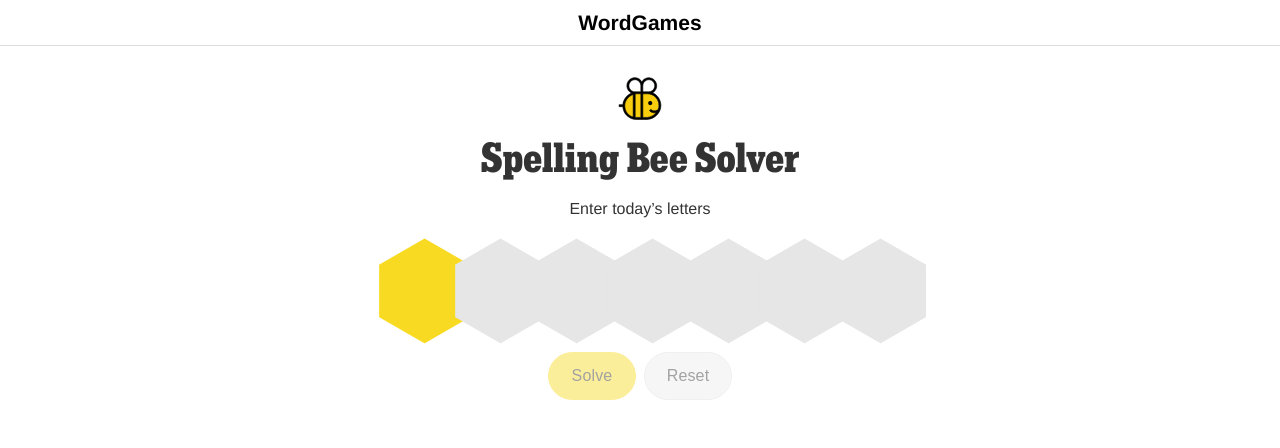
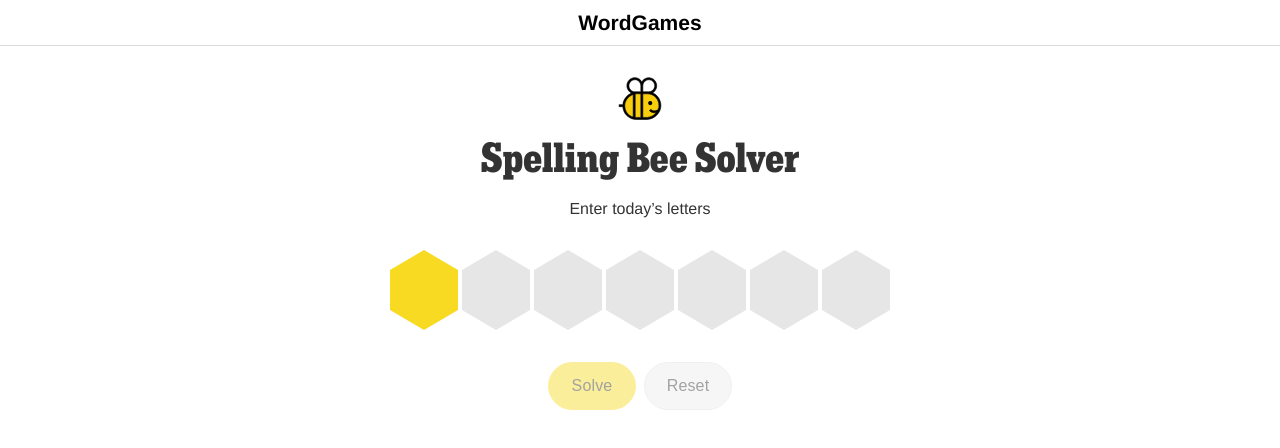
Before and after one commit to ericgio/spelling-bee, a Next.js app: page /spelling-bee in a window 1280 px wide. Shown: the top 448 px of the page. Built offline with nearby package versions, Linux system fonts and the light colour scheme; a web font is replaced by a local one.

Commit message:
Improve HexInput

```diff
--- a/src/components/HexInput.tsx
+++ b/src/components/HexInput.tsx
@@ -1,75 +1,89 @@
 import { forwardRef, HTMLProps } from 'react';
-import styled from 'styled-components';
+import styled, { css } from 'styled-components';
 
-const $Container = styled.div`
-  display: flex;
-  justify-content: center;
+const ARROW_Y_LG = 20;
+const ARROW_Y_SM = 14;
+const ARROW_X_LG = 34;
+const ARROW_X_SM = 24;
+
+const arrowStyles = css`
+  border-left: ${ARROW_X_SM}px solid transparent;
+  border-right: ${ARROW_X_SM}px solid transparent;
+  content: '';
+  height: 0;
+  position: absolute;
+  left: 0;
+  width: 0;
+
+  @media (min-width: ${({ theme }) => theme.breakpoints.tablet}px) {
+    border-left-width: ${ARROW_X_LG}px;
+    border-right-width: ${ARROW_X_LG}px;
+  }
+`;
+
+const $Container = styled.div<{ required?: boolean }>`
+  aspect-ratio: 1.75/1;
+  padding: ${ARROW_Y_SM}px 0;
   position: relative;
   width: 68px;
-`;
 
-const $Hex = styled.div<{ $required?: boolean }>`
-  color: ${({ theme, $required }) =>
-    $required ? theme.colors.yellow : theme.colors.grey};
-  font-size: 84px;
-  line-height: 0.35;
-  position: absolute;
-  left: -6px;
-  top: 0;
+  &:before {
+    ${arrowStyles}
+    border-bottom: ${ARROW_Y_SM}px solid ${({ theme, required }) =>
+      required ? theme.colors.yellow : theme.colors.grey};
+    top: 0;
+  }
+
+  &:after {
+    ${arrowStyles}
+    border-top: ${ARROW_Y_SM}px solid ${({ theme, required }) =>
+      required ? theme.colors.yellow : theme.colors.grey};
+    bottom: 0;
+  }
 
   @media (min-width: ${({ theme }) => theme.breakpoints.tablet}px) {
-    font-size: 125px;
-    left: -8px;
-    top: 1px;
+    padding: ${ARROW_Y_LG}px 0;
+
+    &:before {
+      border-bottom-width: ${ARROW_Y_LG}px;
+    }
+
+    &:after {
+      border-top-width: ${ARROW_Y_LG}px;
+    }
   }
 `;
 
 const $Input = styled.input<{ required?: boolean }>`
   background-color: transparent;
+  background-color: ${({ theme, required }) =>
+    required ? theme.colors.yellow : theme.colors.grey};
   border: 0;
+  box-sizing: border-box;
   font-size: 1.5rem;
   font-weight: 700;
   outline: none;
-  padding: 0.25rem 0.5rem;
   position: relative;
   text-align: center;
   text-transform: uppercase;
-  width: 50%;
+  width: 100%;
   z-index: 1;
-
-  ${({ required, theme }) => {
-    if (required) {
-      return `
-        color: ${theme.colors.black};
-      `;
-    }
-  }}
 
   @media (min-width: ${({ theme }) => theme.breakpoints.tablet}px) {
     font-size: 2rem;
-    padding: 0.5rem;
   }
 `;
 
-interface HexProps {
-  required?: boolean;
-}
+type HexInputProps = Omit<HTMLProps<HTMLInputElement>, 'as'>;
 
-function Hex(props: HexProps) {
-  return <$Hex $required={props.required}>&#x2B22;</$Hex>;
-}
-
-type InputProps = Omit<HTMLProps<HTMLInputElement>, 'as'>;
-
-const Input = forwardRef<HTMLInputElement, InputProps>((props, ref) => {
+const HexInput = forwardRef<HTMLInputElement, HexInputProps>((props, ref) => {
   return (
-    <$Container>
+    <$Container required={props.required}>
       <$Input {...props} ref={ref} />
-      <Hex required={props.required} />
     </$Container>
   );
 });
 
-Input.displayName = 'Input';
+HexInput.displayName = 'Input';
 
-export default Input;
+export default HexInput;
--- a/src/pages/spelling-bee.tsx
+++ b/src/pages/spelling-bee.tsx
@@ -23,8 +23,8 @@ const $Main = styled(Page.Main)`
 const $InputContainer = styled.div`
   display: flex;
   justify-content: center;
-  gap: 0.5rem;
-  margin: 2rem 0;
+  gap: 0.25rem;
+  margin: 1rem 0 2rem;
   user-select: none;
 `;
 
```
